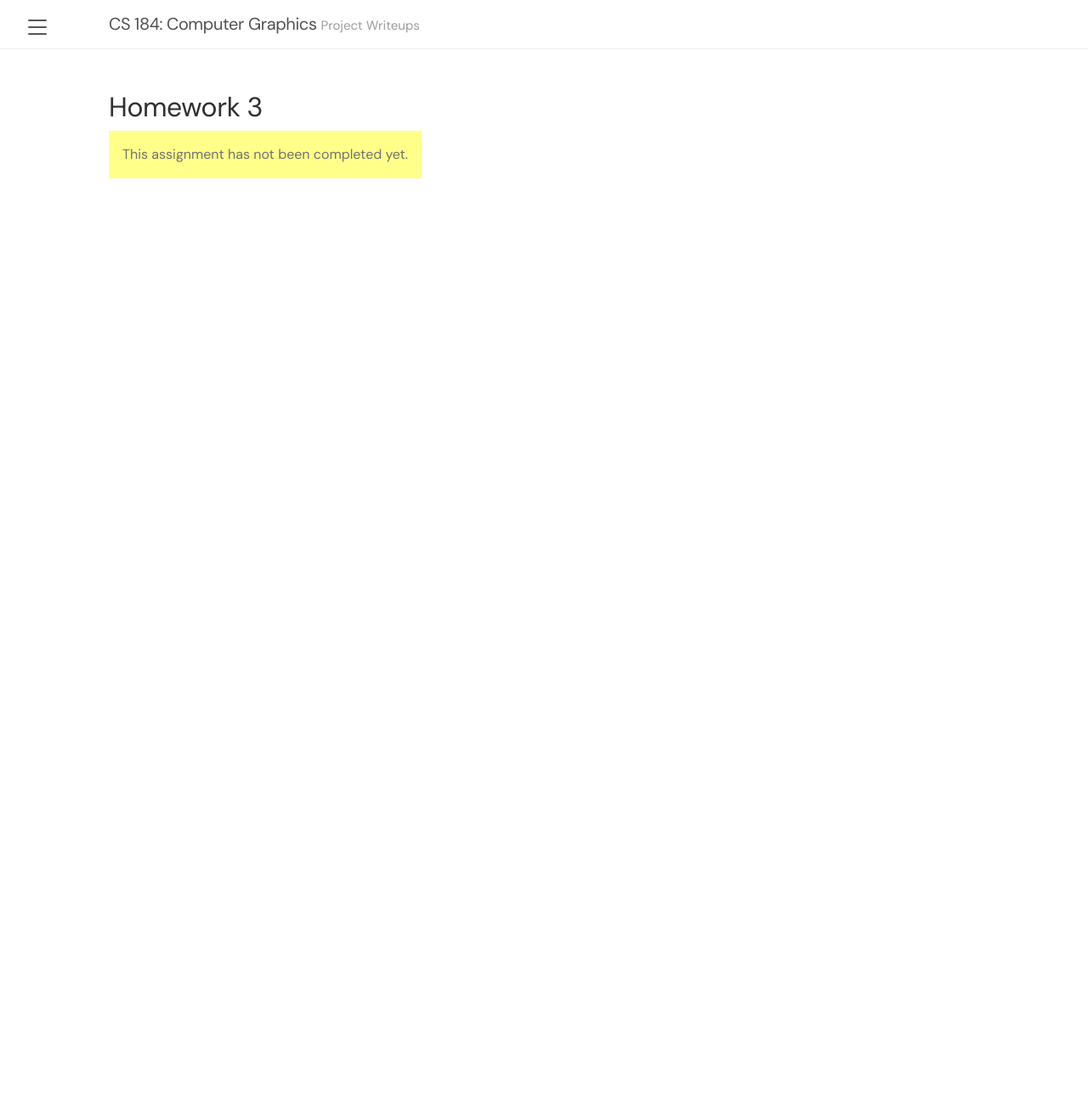
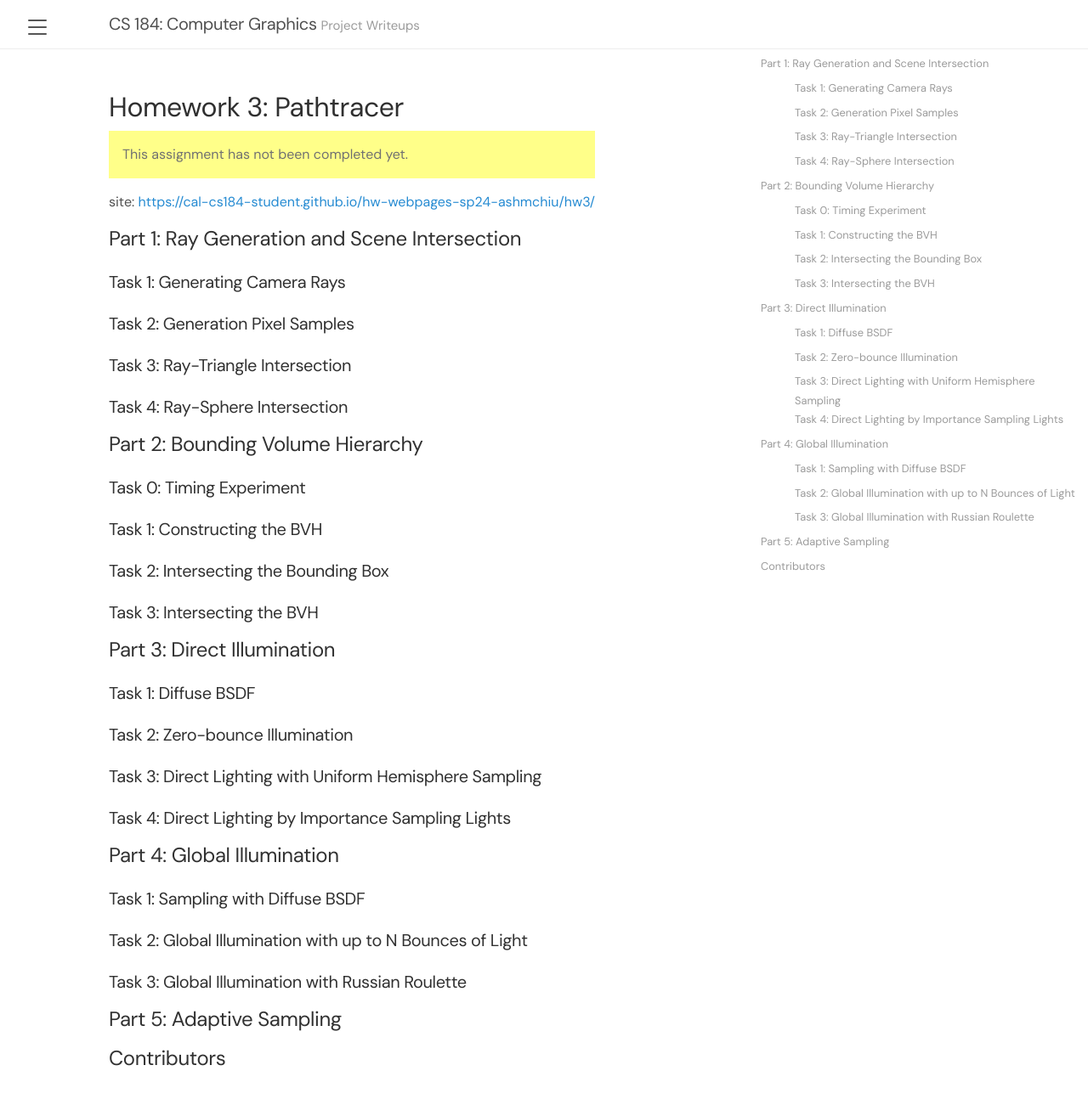
Before and after one commit to cal-cs184-student/hw-webpages-sp24-ashmchiu, a Jekyll site: the page built from hw3.md, in a window 1280 px wide and 1333 px high. Shown: the top 1294 px of the window at 85% size. Built offline with Jekyll 4.4.1, drawn with Linux system fonts in a browser that asks for light colours.

Commit message:
[hw3] start organization

```diff
--- a/hw3.md
+++ b/hw3.md
@@ -1,8 +1,53 @@
 ---
 layout: page
-title: 'Homework 3'
+title: 'Homework 3: Pathtracer'
 has_right_toc: true
 ---
+
 <p class="warning-message">
 This assignment has not been completed yet.
 </p>
+
+site: [https://cal-cs184-student.github.io/hw-webpages-sp24-ashmchiu/hw3/](https://cal-cs184-student.github.io/hw-webpages-sp24-ashmchiu/hw3/)
+
+## Part 1: Ray Generation and Scene Intersection
+
+### Task 1: Generating Camera Rays
+
+### Task 2: Generation Pixel Samples
+
+### Task 3: Ray-Triangle Intersection
+
+### Task 4: Ray-Sphere Intersection
+
+## Part 2: Bounding Volume Hierarchy
+
+### Task 0: Timing Experiment
+
+### Task 1: Constructing the BVH
+
+### Task 2: Intersecting the Bounding Box
+
+### Task 3: Intersecting the BVH
+
+## Part 3: Direct Illumination
+
+### Task 1: Diffuse BSDF
+
+### Task 2: Zero-bounce Illumination
+
+### Task 3: Direct Lighting with Uniform Hemisphere Sampling
+
+### Task 4: Direct Lighting by Importance Sampling Lights
+
+## Part 4: Global Illumination
+
+### Task 1: Sampling with Diffuse BSDF
+
+### Task 2: Global Illumination with up to N Bounces of Light
+
+### Task 3: Global Illumination with Russian Roulette
+
+## Part 5: Adaptive Sampling
+
+## Contributors
```
Also changed, not shown: index.md (+2 -2 lines).
